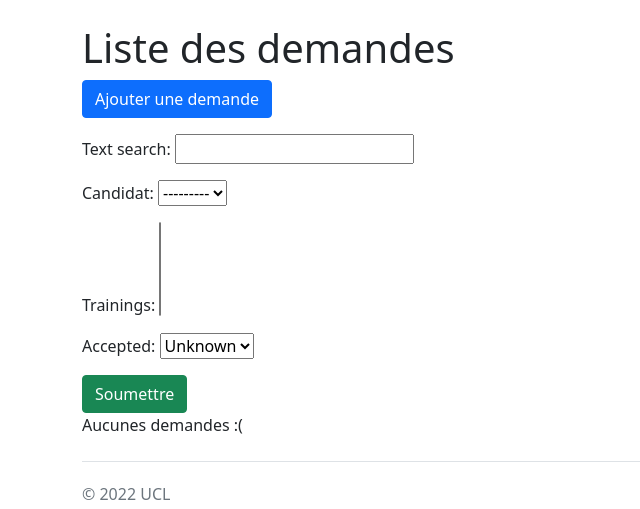
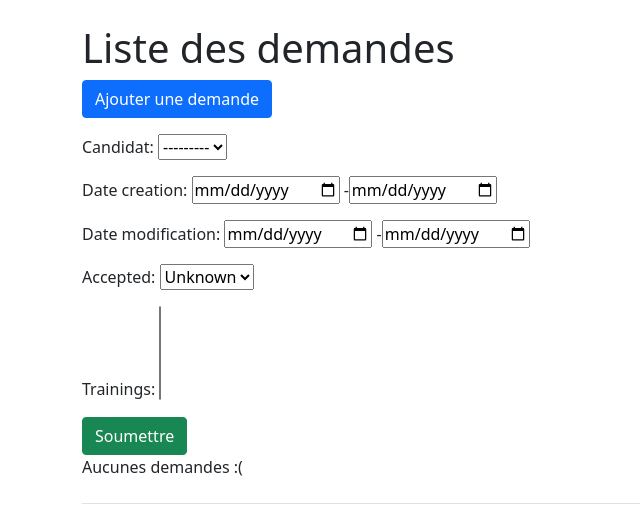
Before and after one commit to AL9000/ucl-django, a Django app: page /search/ in a window 1280 px wide. Shown: the part 73-582 px from the top of the page, without its empty margins (0-640 px from the left). Run offline with Django 4.2, Linux system fonts and the light colour scheme; data that the repository does not hold is empty.

Commit message:
django filters

```diff
--- /dev/null
+++ b/inscriptions/filters.py
@@ -0,0 +1,19 @@
+import django_filters
+from django_filters.widgets import RangeWidget
+
+from inscriptions.models import InscriptionRequest
+
+
+class InscriptionRequestFilter(django_filters.FilterSet):
+    date_creation = django_filters.DateFromToRangeFilter(widget=RangeWidget(attrs={'type': 'date'}))
+    date_modification = django_filters.DateFromToRangeFilter(widget=RangeWidget(attrs={'type': 'date'}))
+
+    class Meta:
+        model = InscriptionRequest
+        fields = [
+            "candidat",
+            "date_creation",
+            "date_modification",
+            "accepted",
+            "trainings",
+        ]
--- a/inscriptions/forms.py
+++ b/inscriptions/forms.py
@@ -8,10 +8,3 @@ class InscriptionCreateForm(forms.ModelForm):
     class Meta:
         model = InscriptionRequest
         fields = ("candidat", "trainings")
-
-
-class InscriptionRequestSearchForm(forms.Form):
-    text_search = forms.CharField(max_length=100, required=False)
-    candidat = forms.ModelChoiceField(queryset=get_user_model().objects.all(), required=False)
-    trainings = forms.ModelMultipleChoiceField(queryset=AcademicTraining.objects.all(), required=False)
-    accepted = forms.NullBooleanField(required=False)
--- a/inscriptions/templates/inscriptions/inscriptionrequest_search.html
+++ b/inscriptions/templates/inscriptions/inscriptionrequest_search.html
@@ -10,7 +10,7 @@
     <a href="{% url 'inscriptions:create' %}" class="btn btn-primary mb-3">Ajouter une demande</a>
 
     <form action="" method="get" class="form">
-      {{ form.as_p }}
+      {{ filter.form.as_p }}
       <input type="submit" value="Soumettre" class="btn btn-primary btn-success"/>
     </form>
 
--- a/inscriptions/views.py
+++ b/inscriptions/views.py
@@ -3,9 +3,10 @@ from django.http import HttpResponse
 from django.shortcuts import render
 from django.urls import reverse_lazy
 from django.views.generic import ListView, DetailView, CreateView, UpdateView
-from django.views.generic.edit import FormMixin
+from django_filters.views import FilterView
 
-from inscriptions.forms import InscriptionCreateForm, InscriptionRequestSearchForm
+from inscriptions.filters import InscriptionRequestFilter
+from inscriptions.forms import InscriptionCreateForm
 from inscriptions.models import InscriptionRequest
 
 
@@ -33,48 +34,7 @@ class InscriptionRequestUpdateView(UpdateView):
     success_url = reverse_lazy("inscriptions:list")
 
 
-def search_inscriptions(request):
-    search_form = InscriptionRequestSearchForm(request.GET or None)
-    inscriptions = InscriptionRequest.objects.all()
-    if search_form.is_valid():
-        inscriptions = inscriptions.filter(candidat=search_form.cleaned_data.get('candidat'))
-    return render(
-        request,
-        "inscriptions/inscriptionrequest_search.html",
-        {"form": search_form, "inscriptions": inscriptions}
-    )
-
-
-class InscriptionRequestSearchView(ListView):
+class InscriptionRequestSearchView(FilterView, ListView):
     model = InscriptionRequest
     template_name = "inscriptions/inscriptionrequest_search.html"
-
-    def get_queryset(self):
-        queryset = super().get_queryset()
-        search_form = InscriptionRequestSearchForm(self.request.GET or None)
-
-        if search_form.is_valid():
-            candidat = search_form.cleaned_data.get("candidat")
-            trainings = search_form.cleaned_data.get("trainings")
-            accepted = search_form.cleaned_data.get("accepted")
-            text_search = search_form.cleaned_data.get("text_search")
-
-            if candidat:
-                queryset = queryset.filter(candidat=candidat)
-            if trainings:
-                queryset = queryset.filter(trainings__in=trainings)
-            if accepted in [False, True]:
-                queryset = queryset.filter(accepted=accepted)
-            if text_search:
-                queryset = queryset.filter(
-                    Q(candidat__username__icontains=text_search) |
-                    Q(trainings__label__icontains=text_search)
-                )
-
-        return queryset.distinct()
-
-    def get_context_data(self, **kwargs):
-        context = super().get_context_data(**kwargs)
-        # context['form'] = InscriptionRequestSearchForm(self.request.GET or None)
-        context.update({"form": InscriptionRequestSearchForm(self.request.GET or None)})
-        return context
+    filterset_class = InscriptionRequestFilter
--- a/makina/settings/base.py
+++ b/makina/settings/base.py
@@ -26,6 +26,8 @@ INSTALLED_APPS = [
     "django.contrib.staticfiles",
     # our own apps
     "inscriptions.apps.InscriptionsConfig",
+    # third parties
+    "django_filters",
 ]
 
 MIDDLEWARE = [
```
